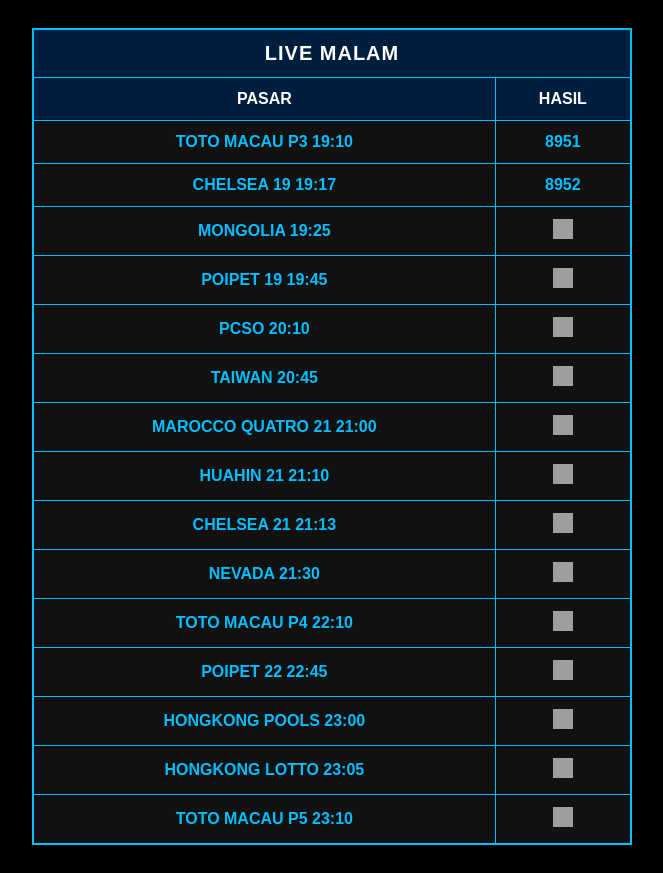
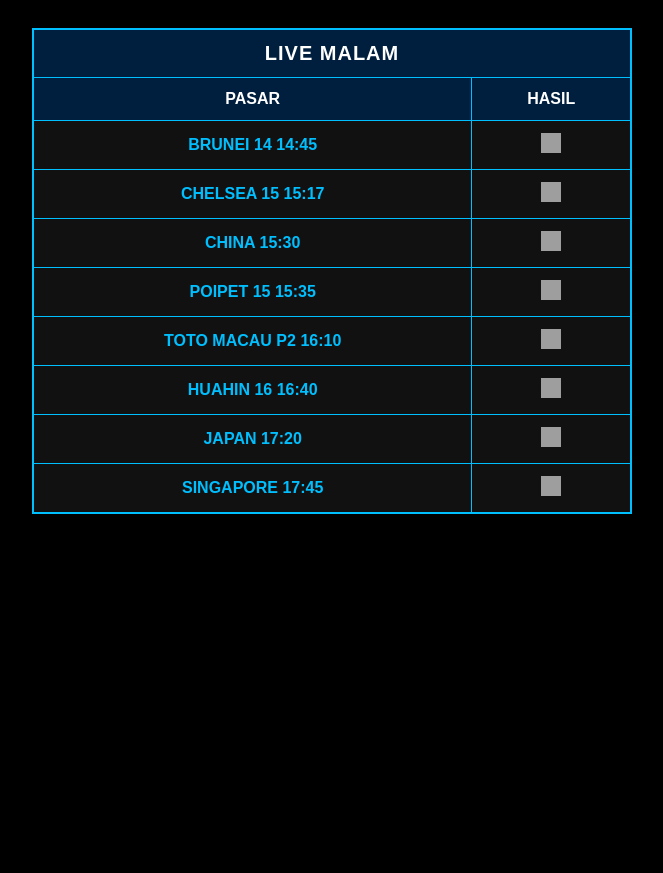
Before and after one commit to bebekyellow21-hash/livegema, a plain HTML site: page index.html in a window 1280 px wide. Shown: the whole page, without its empty margins (308-971 px from the left). After the commit the page ends 800 px from the top, so only its background shows below. Drawn offline with Linux system fonts and the light colour scheme; grey boxes are pictures that could not be loaded.

Commit message:
Update index.html

```diff
--- a/index.html
+++ b/index.html
@@ -1,3 +1,4 @@
+
 <!DOCTYPE html>
 <html lang="id">
 <head>
@@ -59,21 +60,14 @@
       <th>Hasil</th>
     </tr>
     <!-- Data -->
-	<tr><td>TOTO MACAU P3 19:10</td><td>8951</td></tr>
-    <tr><td>CHELSEA 19 19:17</td><td>8952</td></tr>
-	<tr><td>MONGOLIA 19:25</td><td class="loading"><img src="https://i.gifer.com/ZZ5H.gif" alt="loading"></td></tr>
-    <tr><td>POIPET 19 19:45</td><td class="loading"><img src="https://i.gifer.com/ZZ5H.gif" alt="loading"></td></tr>
-	<tr><td>PCSO 20:10</td><td class="loading"><img src="https://i.gifer.com/ZZ5H.gif" alt="loading"></td></tr>
-    <tr><td>TAIWAN 20:45</td><td class="loading"><img src="https://i.gifer.com/ZZ5H.gif" alt="loading"></td></tr>
-    <tr><td>MAROCCO QUATRO 21 21:00</td><td class="loading"><img src="https://i.gifer.com/ZZ5H.gif" alt="loading"></td></tr>
-    <tr><td>HUAHIN 21 21:10</td><td class="loading"><img src="https://i.gifer.com/ZZ5H.gif" alt="loading"></td></tr>
-    <tr><td>CHELSEA 21 21:13</td><td class="loading"><img src="https://i.gifer.com/ZZ5H.gif" alt="loading"></td></tr>
-    <tr><td>NEVADA 21:30</td><td class="loading"><img src="https://i.gifer.com/ZZ5H.gif" alt="loading"></td></tr>
-	<tr><td>TOTO MACAU P4 22:10</td><td class="loading"><img src="https://i.gifer.com/ZZ5H.gif" alt="loading"></td></tr>
-	<tr><td>POIPET 22 22:45</td><td class="loading"><img src="https://i.gifer.com/ZZ5H.gif" alt="loading"></td></tr>
-	<tr><td>HONGKONG POOLS 23:00</td><td class="loading"><img src="https://i.gifer.com/ZZ5H.gif" alt="loading"></td></tr>
-	<tr><td>HONGKONG LOTTO 23:05</td><td class="loading"><img src="https://i.gifer.com/ZZ5H.gif" alt="loading"></td></tr>
-	<tr><td>TOTO MACAU P5 23:10</td><td class="loading"><img src="https://i.gifer.com/ZZ5H.gif" alt="loading"></td></tr>
+<tr><td>BRUNEI 14 14:45</td><td class="loading"><img src="https://i.gifer.com/ZZ5H.gif" alt="loading"></td></tr>
+    <tr><td>CHELSEA 15 15:17</td><td class="loading"><img src="https://i.gifer.com/ZZ5H.gif" alt="loading"></td></tr>
+<tr><td>CHINA 15:30</td><td class="loading"><img src="https://i.gifer.com/ZZ5H.gif" alt="loading"></td></tr>
+    <tr><td>POIPET 15 15:35</td><td class="loading"><img src="https://i.gifer.com/ZZ5H.gif" alt="loading"></td></tr>
+<tr><td>TOTO MACAU P2 16:10</td><td class="loading"><img src="https://i.gifer.com/ZZ5H.gif" alt="loading"></td></tr>
+    <tr><td>HUAHIN 16 16:40</td><td class="loading"><img src="https://i.gifer.com/ZZ5H.gif" alt="loading"></td></tr>
+    <tr><td>JAPAN 17:20</td><td class="loading"><img src="https://i.gifer.com/ZZ5H.gif" alt="loading"></td></tr>
+    <tr><td>SINGAPORE 17:45</td><td class="loading"><img src="https://i.gifer.com/ZZ5H.gif" alt="loading"></td></tr>
   </table>
 </body>
 </html>
```
